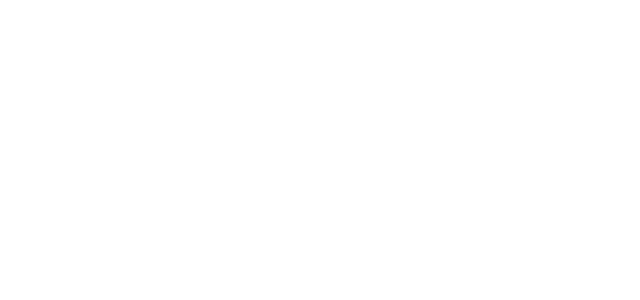
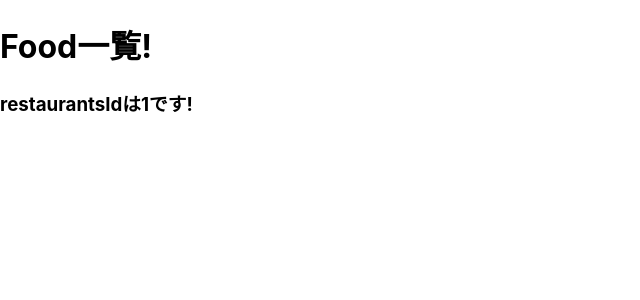
Before and after one commit to ooooose/uber_app, a React (Create React App) app in the folder front/: page /restaurants/1/foods in a window 1280 px wide. Before the commit this address had no page. Shown: the top 300 px of the page, without its empty margins (0-640 px from the left). Built offline with nearby package versions, Linux system fonts and the light colour scheme.

Commit message:
[Fix]routesの調整

```diff
--- a/front/src/App.tsx
+++ b/front/src/App.tsx
@@ -11,7 +11,7 @@ function App() {
     <Router>
         <Routes>
             <Route path='/restaurants' element={<Restaurants />} />
-            <Route path='/foods' element={<Foods />} />
+            <Route path='/restaurants/:restaurantsId/foods' element={<Foods />} />
             <Route path='/orders' element={<Orders />} />
         </Routes>
     </Router>
--- a/front/src/containers/Foods.tsx
+++ b/front/src/containers/Foods.tsx
@@ -1,9 +1,12 @@
 import React from 'react';
+import { useParams } from 'react-router-dom';
 
 const Foods: React.FC = () => {
+    const urlParams = useParams<{ restaurantsId: string }>()
     return (
         <>
-            <h1>Hello Foods!!</h1>
+            <h1>Food一覧!</h1>
+            <h3>restaurantsIdは{urlParams.restaurantsId}です!</h3>
         </>
     )
 }
--- a/front/src/containers/Orders.tsx
+++ b/front/src/containers/Orders.tsx
@@ -3,7 +3,7 @@ import React from 'react';
 const Orders: React.FC = () => {
     return (
         <>
-            <h1>Hello Orders!!</h1>
+            <h1>注文画面!</h1>
         </>
     )
 }
--- a/front/src/containers/Restaurants.tsx
+++ b/front/src/containers/Restaurants.tsx
@@ -3,7 +3,7 @@ import React from 'react';
 const Restaurants: React.FC = () => {
     return (
         <>
-            <h1>Hello Restaurants!!</h1>
+            <h1>レストラン一覧!!</h1>
         </>
     )
 }
```
